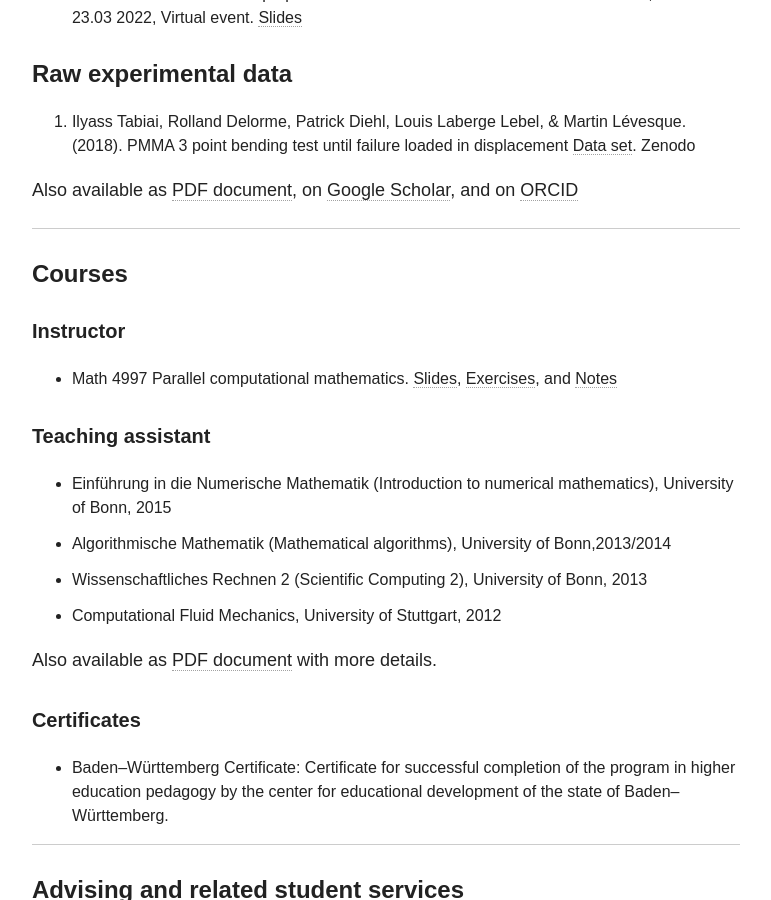
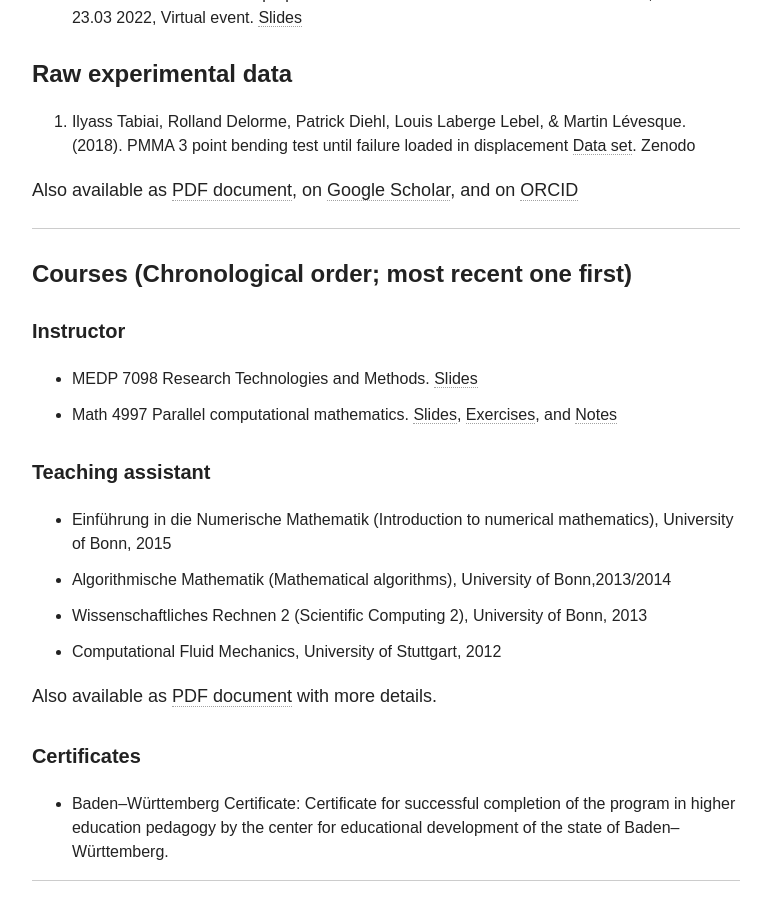
Before and after one commit to diehlpk/diehlpk.github.io, a Jekyll site: the page built from cv/index.md, in a window 1280 px wide and 900 px high, scrolled down 9280 px. Shown: the whole window, without its empty margins (254-1025 px from the left). Built offline with Jekyll 4.4.1, drawn with Linux system fonts in a browser that asks for light colours; nearby versions of some CDN libraries; some web fonts are replaced.

Commit message:
Update CV

```diff
--- a/cv/index.md
+++ b/cv/index.md
@@ -235,10 +235,11 @@ Also available as [PDF document]({{ site.url }}/assets/list.pdf), on [Google Sch
 
 ---
 
-#### Courses
+#### Courses (Chronological order; most recent one first)
 
 ##### Instructor
 
+* MEDP 7098 Research Technologies and Methods. [Slides](https://github.com/diehlpkteaching/MEDP-7098)
 * Math 4997 Parallel computational mathematics. [Slides](https://github.com/diehlpkteaching/ParallelComputationMath), [Exercises](https://github.com/diehlpkteaching/ParallelComputationMathExercise), and [Notes](https://github.com/diehlpkteaching/ParallelComputationMathScript)
 
 ##### Teaching assistant
```
